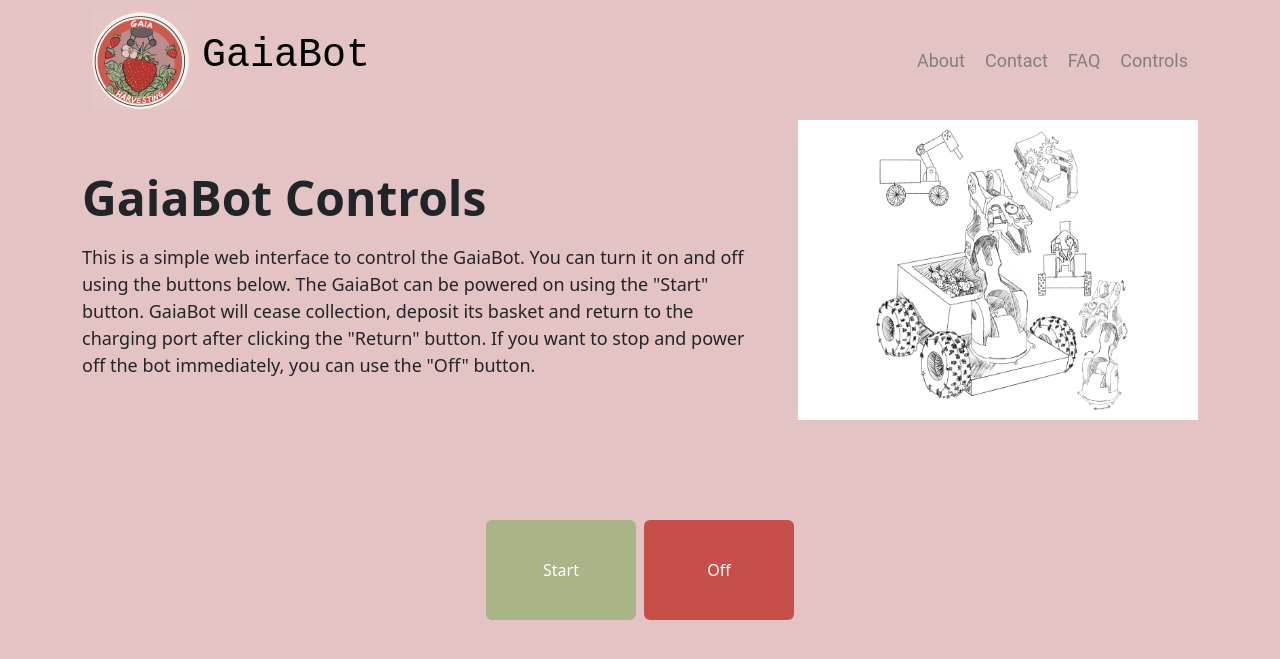
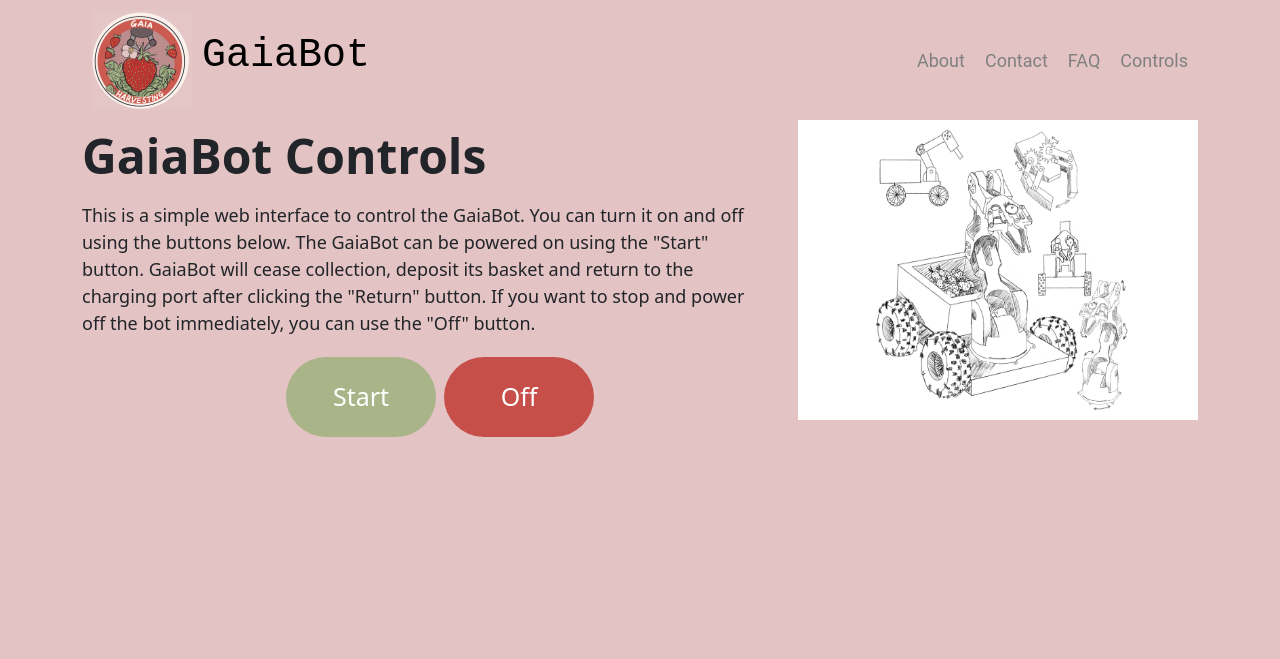
Before and after one commit to BalinskiK/GaiaBotWebPage, a Flask app: page / in a window 1280 px wide. Shown: the top 659 px of the page. Run offline with Flask 3, Linux system fonts and the light colour scheme.

Commit message:
changed style of buttons

```diff
--- a/GaiaBotFlask/static/styles/styles.css
+++ b/GaiaBotFlask/static/styles/styles.css
@@ -20,8 +20,6 @@ h2 {
   justify-content: center;
   height: 100vh;
   margin: 0;
-}
-p {
 }
 body {
   height: 100vh;
@@ -52,7 +50,6 @@ li {
   display: flex;
   flex-direction: row;
   justify-content: center;
-  padding-top: 100px
 }
 .header-link a {
   text-decoration: none;
@@ -66,6 +63,10 @@ li {
   margin-left: auto;
   padding: 0px 0px 0px 0px;
 }
+.info{
+  display: flex;
+  flex-direction: column;
+}
 .navbar {
   display: flex;
   color: #f9faf8;
@@ -77,26 +78,30 @@ li {
   font-size: 48px;
   font-weight: bolder;
   padding-bottom: 10px;
+
 }
-
 .subtext {
   font-size: 18px;
   padding-right: 50px;
+  padding-bottom: 20px;
 }
 .signup{
     display: flex;
-    align-items: center;
-    justify-content: center;
+    justify-content: space-between;
 }
 .btn-success {
   background-color: #a9b489;
   border: none;
-  height: 100px;
+  height: 80px;
   width: 150px;
+  font-size: 25px;
+  border-radius: 40px;
 }
 .btn-danger {
   background-color: #c65049;
   width: 150px;
-  height: 100px;
+  height: 80px;
   border: none;
+  font-size: 25px;
+  border-radius: 40px
 }
--- a/GaiaBotFlask/templates/about.html
+++ b/GaiaBotFlask/templates/about.html
@@ -26,6 +26,7 @@
     />
     <script src="{{ url_for('static', filename='index.js') }}"></script>
     <link rel="stylesheet" href="styles.css" />
+    <!-- <link rel="stylesheet" href="styles.css" /> -->
   </head>
   <body>
     <div class="container">
--- a/GaiaBotFlask/templates/index.html
+++ b/GaiaBotFlask/templates/index.html
@@ -25,7 +25,8 @@
       crossorigin="anonymous"
     />
     <script src="{{ url_for('static', filename='index.js') }}"></script>
-    <link rel="stylesheet" href="{{ url_for('static',filename='styles/styles.css') }}" />
+    <link rel="stylesheet" href="../static/styles/styles.css" />
+    <!-- <link rel="stylesheet" href="{{ url_for('static',filename='styles/styles.css') }}" /> -->
   </head>
   <body>
     <div class="container">
@@ -65,13 +66,31 @@
       <div class="signup">
         <div class="info">
           <div class="largetext">GaiaBot Controls</div>
-          <div class="subtext">
-            This is a simple web interface to control the GaiaBot. You can turn
-            it on and off using the buttons below. The GaiaBot can be powered on
-            using the "Start" button. GaiaBot will cease collection, deposit its
-            basket and return to the charging port after clicking the "Return"
-            button. If you want to stop and power off the bot immediately, you
-            can use the "Off" button.
+          <div>
+            <div class="subtext">
+              This is a simple web interface to control the GaiaBot. You can
+              turn it on and off using the buttons below. The GaiaBot can be
+              powered on using the "Start" button. GaiaBot will cease
+              collection, deposit its basket and return to the charging port
+              after clicking the "Return" button. If you want to stop and power
+              off the bot immediately, you can use the "Off" button.
+            </div>
+            <div class="col">
+              <button type="button" id="on-button" class="btn btn-success me-2">
+                Start
+              </button>
+              <button
+                type="button"
+                id="off-button"
+                class="btn btn-danger me-2"
+                style="display: none"
+              >
+                Return
+              </button>
+              <button type="button" id="kill-button" class="btn btn-danger">
+                Off
+              </button>
+            </div>
           </div>
         </div>
         <div class="hero-image">
@@ -85,7 +104,17 @@
       </div>
       <div class="centered">
         <div>
-          <div class="col">
+          <!-- <img
+            src="{{url_for('static', filename='/Image/bot-design.jpg')}}"
+            alt="GaiaBot"
+            style="
+              width: 400px;
+              height: 300px;
+              margin: 10px;
+              align-self: center;
+            "
+          /> -->
+          <!-- <div class="col">
             <button type="button" id="on-button" class="btn btn-success me-2">
               Start
             </button>
@@ -100,17 +129,7 @@
             <button type="button" id="kill-button" class="btn btn-danger">
               Off
             </button>
-          </div>
-          <!-- <img
-            src="{{url_for('static', filename='/Image/bot-design.jpg')}}"
-            alt="GaiaBot"
-            style="
-              width: 400px;
-              height: 300px;
-              margin: 10px;
-              align-self: center;
-            "
-          /> -->
+          </div> -->
         </div>
       </div>
     </div>
```
